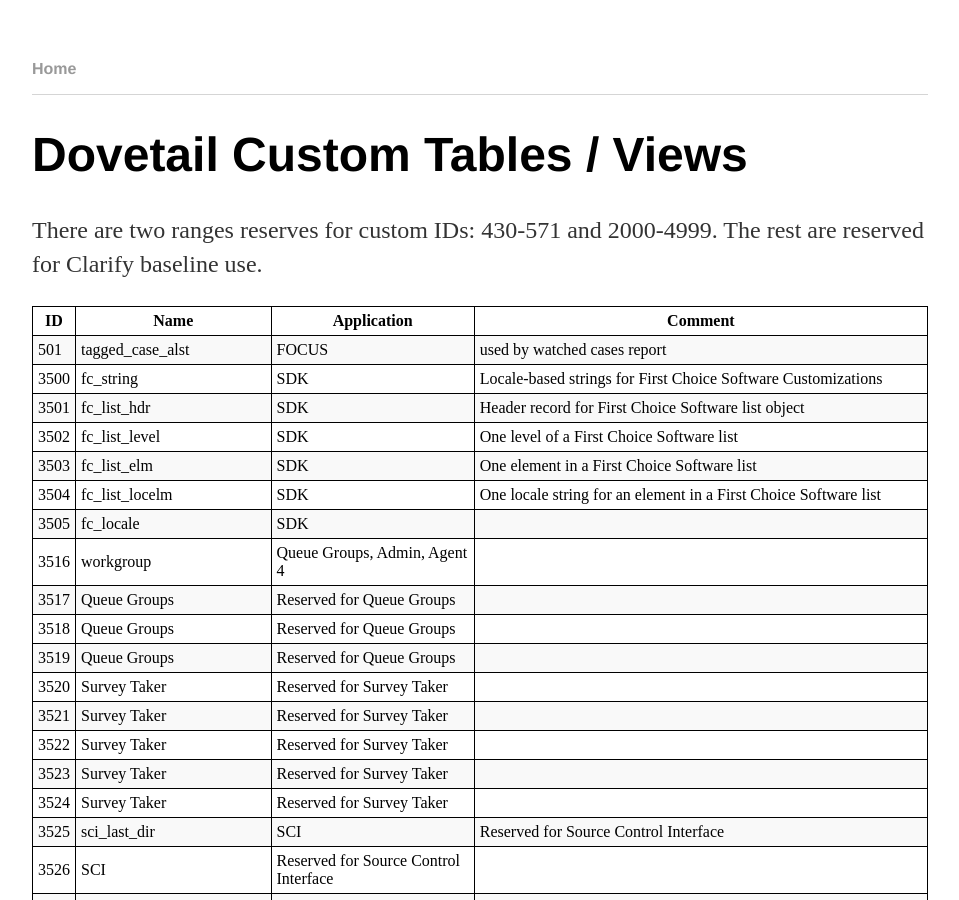
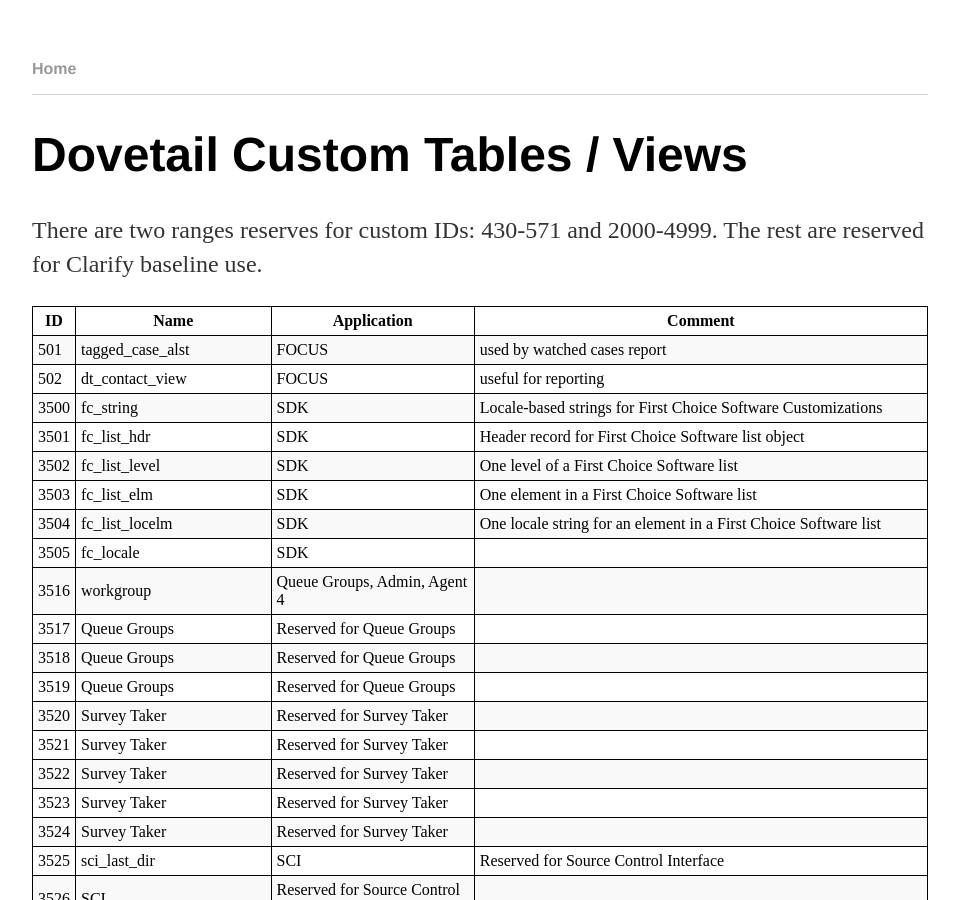
Before and after one commit to DovetailSoftware/dovetail-defined, a Jekyll site: the page built from pages/ids.md, in a window 1280 px wide and 900 px high. Shown: the whole window, without its empty margins (160-1119 px from the left). Built offline with Jekyll 4.4.1, drawn with Linux system fonts in a browser that asks for light colours.

Commit message:
add table 502: dt_contact_view

```diff
--- a/pages/ids.md
+++ b/pages/ids.md
@@ -11,6 +11,7 @@
 | ID | Name | Application | Comment |
 | --- | --- | --- | --- |
 | 501 | tagged_case_alst | FOCUS | used by watched cases report |
+| 502 | dt_contact_view | FOCUS | useful for reporting |
 | 3500 | fc_string | SDK | Locale-based strings for First Choice Software Customizations |
 | 3501 | fc_list_hdr | SDK | Header record for First Choice Software list object |
 | 3502 | fc_list_level | SDK | One level of a First Choice Software list |
```
